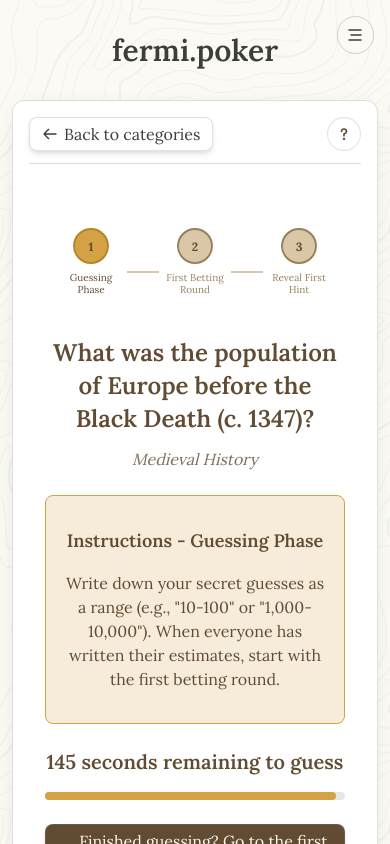
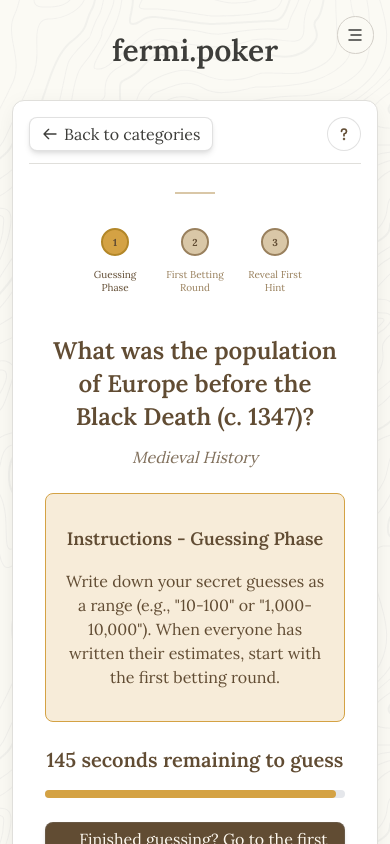
Before and after one commit to danielfetz/fermi-poker-questions, a React (Create React App) app: page /play in a window 390 px wide. Shown: the top 844 px of the page. Built offline with nearby package versions, Linux system fonts and the light colour scheme.

Commit message:
Update styles.css

```diff
--- a/src/styles.css
+++ b/src/styles.css
@@ -1907,7 +1907,8 @@ header.pt-28 {
 
 
 
-/* Progress Stepper Styles */
+
+/* Updated Progress Stepper Styles */
 .progress-stepper {
   padding: 1rem 0;
 }
@@ -1920,32 +1921,38 @@ header.pt-28 {
 }
 
 .stepper-circle {
-  width: 2.5rem;
-  height: 2.5rem;
+  width: 1.75rem;
+  height: 1.75rem;
   border-radius: 50%;
   display: flex;
   align-items: center;
   justify-content: center;
   font-weight: bold;
-  font-size: 0.875rem;
-  margin-bottom: 0.5rem;
+  font-size: 0.75rem;
+  margin-bottom: 0.75rem;
   transition: all 0.3s ease;
   border: 2px solid;
+  position: relative;
+  z-index: 1;
 }
 
 .stepper-label {
   font-size: 0.75rem;
   font-weight: medium;
   text-align: center;
-  max-width: 5rem;
-  line-height: 1.2;
+  max-width: 6rem;
+  line-height: 1.3;
 }
 
 .stepper-connector {
   width: 3rem;
   height: 2px;
-  margin-top: 1.25rem;
+  position: absolute;
+  top: 0.875rem; /* Half of circle height to center it */
+  left: 50%;
+  transform: translateX(-50%);
   transition: all 0.3s ease;
+  z-index: 0;
 }
 
 /* Light mode styles */
@@ -2036,17 +2043,18 @@ header.pt-28 {
   }
 
   .stepper-circle {
-    width: 2rem;
-    height: 2rem;
-    font-size: 0.75rem;
+    width: 1.5rem;
+    height: 1.5rem;
+    font-size: 0.625rem;
   }
 
   .stepper-label {
     font-size: 0.625rem;
-    max-width: 4rem;
+    max-width: 4.5rem;
   }
 
   .stepper-connector {
-    width: 2rem;
+    width: 2.5rem;
+    top: 0.75rem; /* Adjust for smaller circle height */
   }
 }
```
